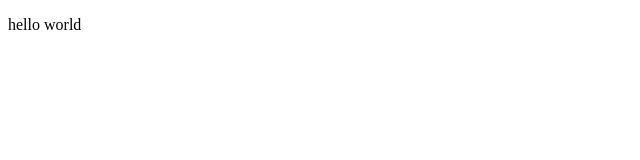
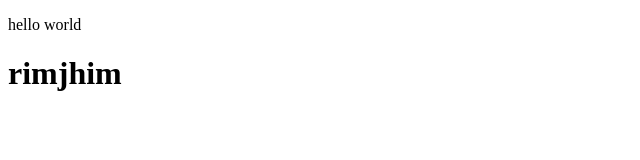
Before and after one commit to RimjhimKumari197/project2, a plain HTML site: page index.html in a window 1280 px wide. Shown: the whole page, without its empty margins (0-640 px from the left). Drawn offline with Linux system fonts and the light colour scheme.

Commit message:
Update index.html

```diff
--- a/index.html
+++ b/index.html
@@ -7,6 +7,6 @@
 </head>
 <body>
     <P>hello world</P>
-
+    <h1>rimjhim</h1>
 </body>
 </html>
```
